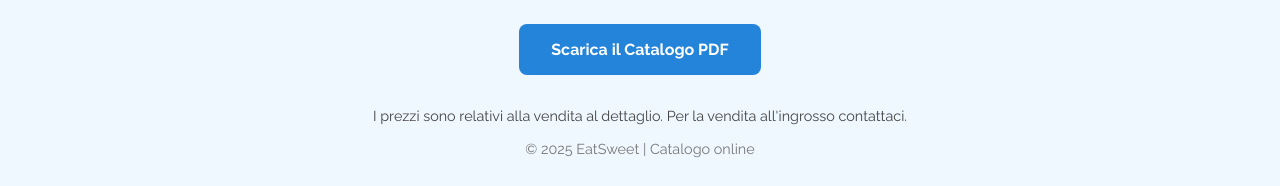
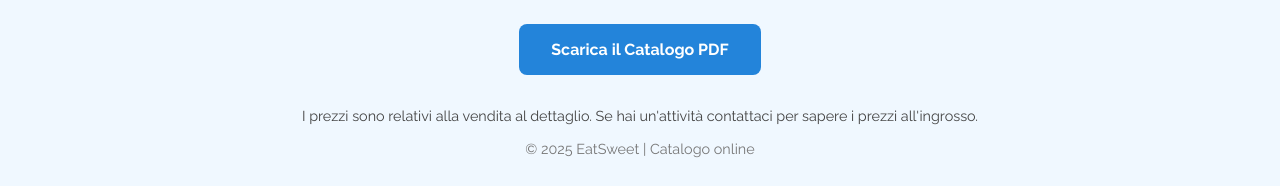
Before and after one commit to EatSweetDolci/eatsweetdolci.github.io, a Jekyll site: the page eatsweet/index.html, which Jekyll copies as it is, in a window 1280 px wide. Shown: the part 1252-1438 px from the top of the page. Built offline with Jekyll 4.4.1, drawn with Linux system fonts in a browser that asks for light colours.

Commit message:
modified:   eatsweet/index.html 	modified:   eatsweet/index.html

```diff
--- a/eatsweet/index.html
+++ b/eatsweet/index.html
@@ -948,7 +948,8 @@
     </div>
 
     <p style="text-align:center; margin-top:10px; font-size:0.9rem; color:#444;">
-      I prezzi sono relativi alla vendita al dettaglio. Per la vendita all'ingrosso contattaci.
+      I prezzi sono relativi alla vendita al dettaglio.
+      Se hai un'attività contattaci per sapere i prezzi all'ingrosso.
     </p>
 
   <footer>
```
